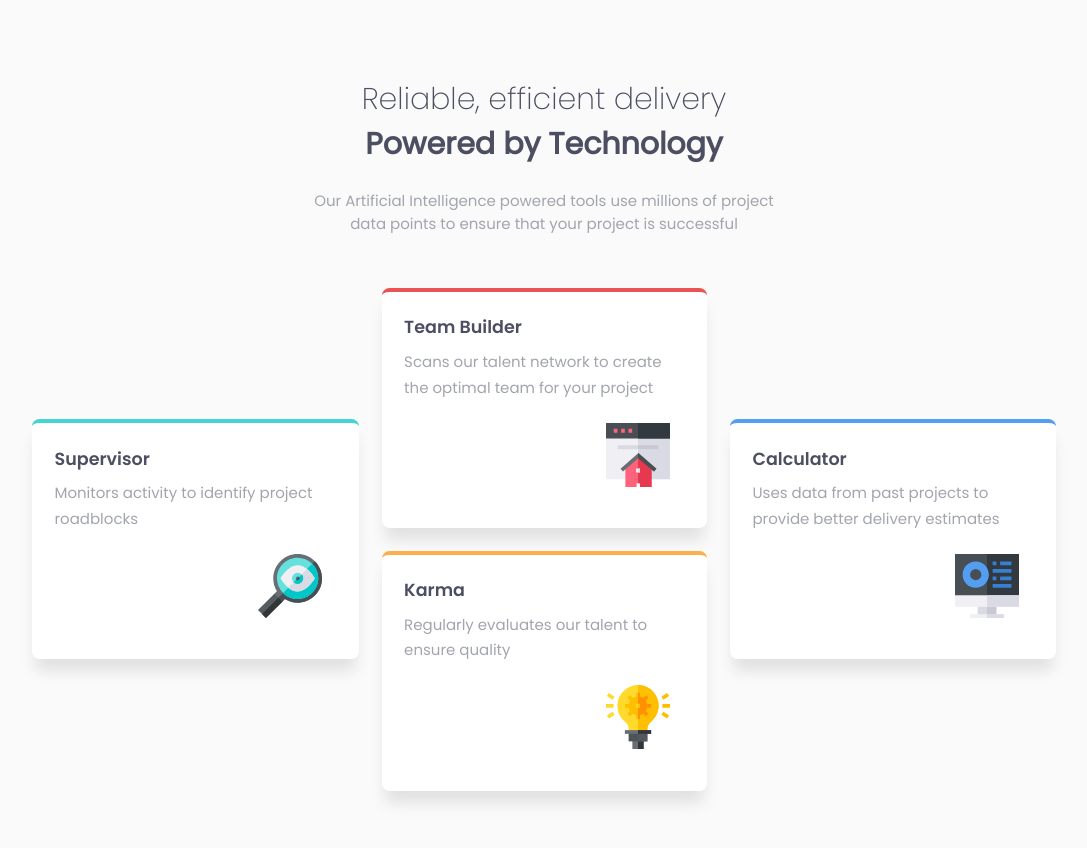
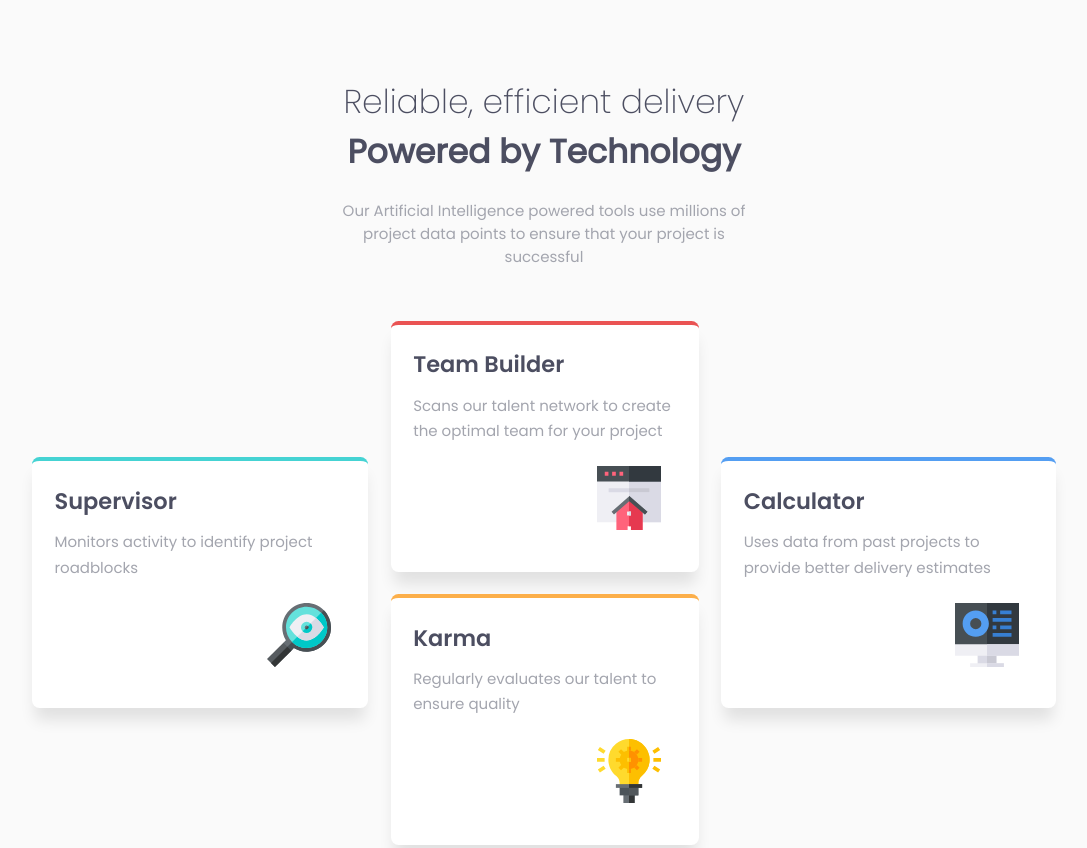
Before and after one commit to Mr-sajith/four-card-feature-section-master, a plain HTML site: page index.html in a window 1280 px wide. Shown: the top 848 px of the page, without its empty margins (96-1183 px from the left). Drawn offline with Linux system fonts and the light colour scheme.

Commit message:
Add files via upload

```diff
--- a/style.css
+++ b/style.css
@@ -204,10 +204,10 @@ footer{
  /* header sections */
     header .title-one, header .title-two{
         text-align: center;
-        font-size: 2em;
+        font-size: 2.2em;
     }
     header .pera{
-      padding: 0px 18em;
+      padding: 0px 20em;
     }
 
 
@@ -226,6 +226,10 @@ footer{
 
   }
 
+  section article h3{
+      font-size: 1.5em
+  }
+
   section{
     margin: 0px;
   }
```
